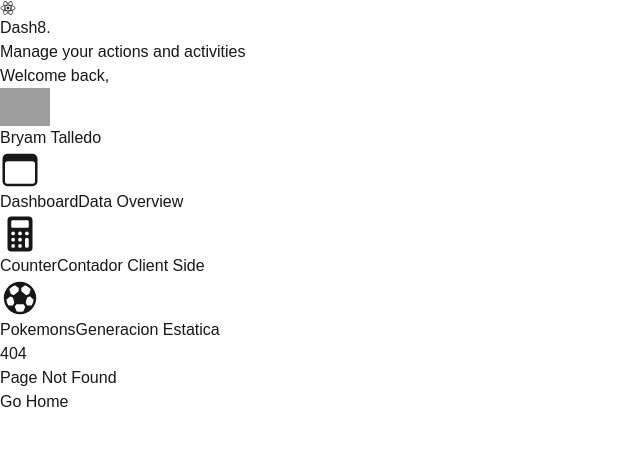
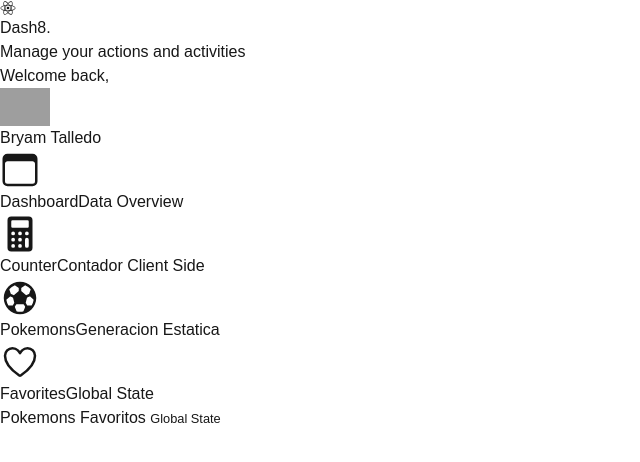
Before and after one commit to bryamjesus/next-my-dashboard, a Next.js app: page /dashboard/favorites in a window 1280 px wide. Before the commit this address had no page. Shown: the top 462 px of the page, without its empty margins (0-640 px from the left). Built offline with nearby package versions, Linux system fonts and the light colour scheme; grey boxes are pictures that could not be loaded.

Commit message:
Add page favorites

```diff
--- /dev/null
+++ b/src/app/dashboard/favorites/page.tsx
@@ -0,0 +1,19 @@
+import { PokemonGrid } from '@/pokemons/components/PokemonGrid';
+import { Metadata } from 'next';
+
+export const metadata: Metadata = {
+  title: 'Favoritos',
+  description: 'Favoritos',
+};
+
+// TODO: Async functional component -> Next lo manejara como si fuera sync para el cliente
+export default async function PokemonsPage() {
+  return (
+    <div className="flex flex-col">
+      <span className="text-5xl my-2">
+        Pokemons Favoritos <small className="text-blue-700">Global State</small>
+      </span>
+      <PokemonGrid pokemons={[]} />
+    </div>
+  );
+}
--- a/src/app/dashboard/pokemons/page.tsx
+++ b/src/app/dashboard/pokemons/page.tsx
@@ -34,7 +34,7 @@ export default async function PokemonsPage() {
   return (
     <div className="flex flex-col">
       <span className="text-5xl my-2">
-        Listado de Pokemons <small>estático</small>
+        Listado de Pokemons <small className='text-blue-700'>estático</small>
       </span>
       <PokemonGrid pokemons={pokemons} />
     </div>
--- a/src/components/Sidebar.tsx
+++ b/src/components/Sidebar.tsx
@@ -3,6 +3,7 @@ import {
   IoBrowsersOutline,
   IoCalculator,
   IoFootball,
+  IoHeartOutline,
   IoLogoReact,
 } from 'react-icons/io5';
 import { SidebarMenuItem } from './SidebarMenuItem';
@@ -25,6 +26,12 @@ const menuItems = [
     icon: <IoFootball size={40} />,
     title: 'Pokemons',
     subTitle: 'Generacion Estatica',
+  },
+  {
+    path: '/dashboard/favorites',
+    icon: <IoHeartOutline size={40} />,
+    title: 'Favorites',
+    subTitle: 'Global State',
   },
 ];
 
```
